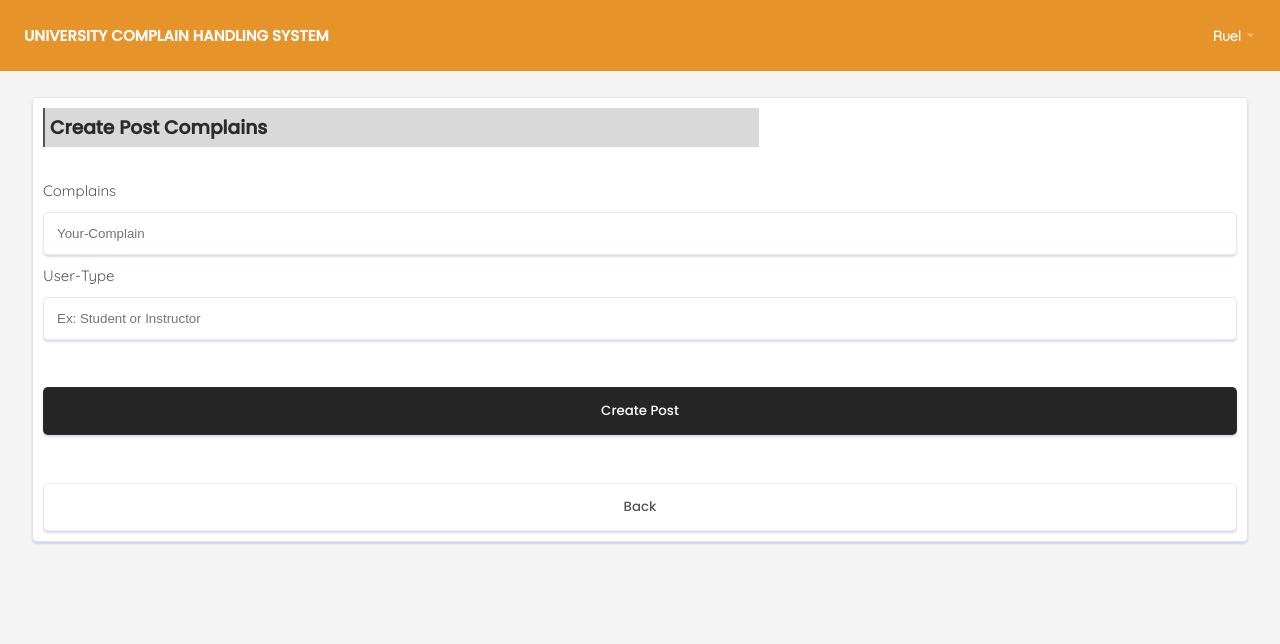
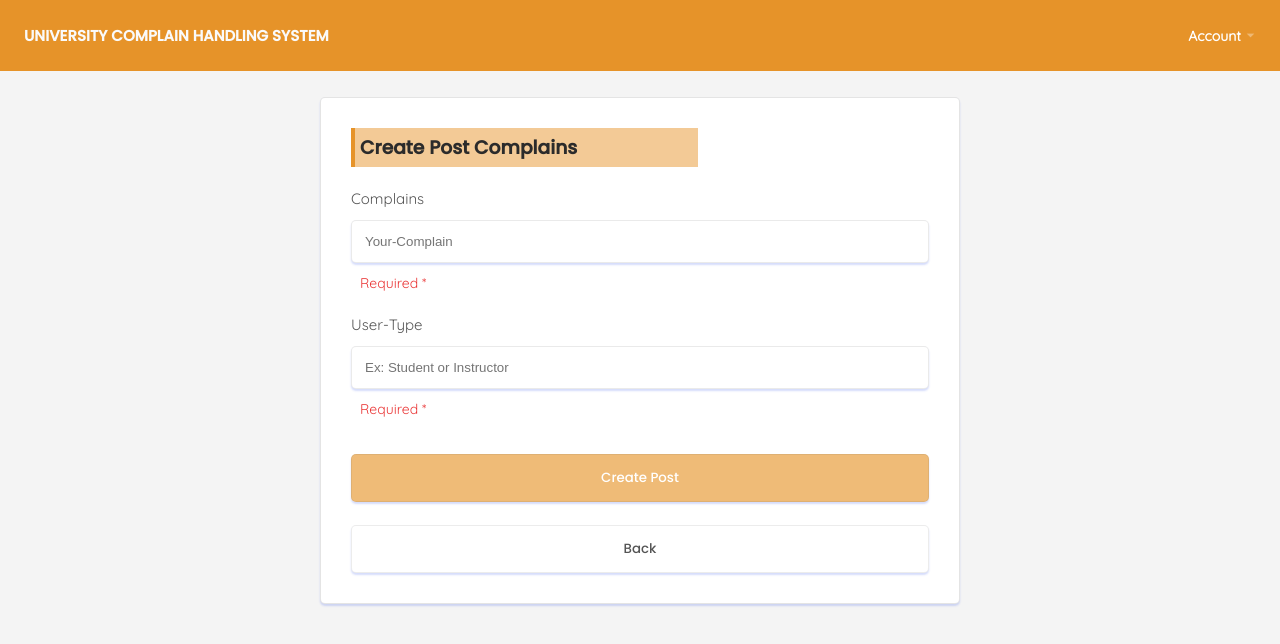
Before and after one commit to baldo123-ruel/FINAL-PROJECT-IP2, an Angular app: page /post in a window 1280 px wide. Shown: the top 644 px of the page. Built offline with nearby package versions, Linux system fonts and the light colour scheme.

Commit message:
FormValidations

```diff
--- a/src/app/Complainmodules/ClientSide/clientmodule/client-module.ts
+++ b/src/app/Complainmodules/ClientSide/clientmodule/client-module.ts
@@ -1,6 +1,6 @@
 import { NgModule } from '@angular/core';
 import { CommonModule } from '@angular/common';
-
+import {FormsModule} from '@angular/forms'
 import {ComplainListComponent} from '../components/complain-list/complain-list.component';
 import {CreatepostComponent} from '../components/createpost/createpost.component';
 import {FooterComponent} from '../components/footer/footer.component';
@@ -31,7 +31,8 @@ import {SuggestionsComponent} from '../components/suggestions/suggestions.compon
   ],
   imports: [
    CommonModule,
-   ClientRoutingModule
+   ClientRoutingModule,
+   FormsModule
   ]
 })
 export class ClientModule { }
--- a/src/app/Complainmodules/ClientSide/components/createpost/createpost.component.css
+++ b/src/app/Complainmodules/ClientSide/components/createpost/createpost.component.css
@@ -74,6 +74,18 @@
     background-color: #262626;
     border: 1px solid rgba(85, 85, 85, 0.108);
 }
+.form .btn-disabled{
+    width: 100%;
+    margin-top: 4%;
+    border-radius: 5px;
+    cursor: pointer;
+    padding: 13px;
+    color: #fff;
+    box-shadow: 0 2px 2px 0 RGB(43 80 237 / 20%);
+    font-family: 'Poppins', sans-serif;
+    background-color: #909090;
+    border: 1px solid rgba(85, 85, 85, 0.108);
+}
 .form .btn-light{
     width: 100%;
     cursor: pointer;
@@ -86,3 +98,34 @@
     background-color: #ffffff;
     border: 1px solid rgba(85, 85, 85, 0.108);
 }
+.btn:invalid{
+    background-color: #fff;
+}
+.alert{
+    color: rgb(234, 56, 56);
+    font-family:'Quicksand', sans-serif ;
+    padding-left: 9px;
+    font-size: 14px;
+}
+@media only screen and (min-width: 1000px) {
+   .box-container {
+     width: 50%;
+     padding: 30px;
+   }
+   .form .btn{
+     background: #e69329;
+   }
+   .title{
+    font-family: 'Poppins', sans-serif;
+    color: rgb(43, 43, 43);
+    padding: 5px 5px;
+    width: 60%;
+    background: #e694297d;
+    border-left: 4px solid #e69329;
+    margin-bottom: 2%;
+   }
+   .form .btn-disabled{
+      background: #e69429a1;
+  }
+
+}
--- a/src/app/Complainmodules/ClientSide/components/createpost/createpost.component.html
+++ b/src/app/Complainmodules/ClientSide/components/createpost/createpost.component.html
@@ -1,18 +1,33 @@
 <div class="post-container">
     <div class="box-container">
         <h3 class="title">Create Post Complains</h3>
-        <form class="myform" action="">
+        <form class="myform" #form="ngForm" (ngSubmit)="onSubmit(form)">
             <div class="form">
                 <label for="">Complains</label>
-               <input type="text" name="complain"placeholder="Your-Complain" id="complain">
+                <input type="text"
+                       ngModel required
+                       #complaintext="ngModel"
+                       name="complaintext"
+                       class="form-control"
+                       placeholder="Your-Complain"
+                       id="complaintext">
+                <p class="alert"*ngIf="complaintext.untouched">Required *</p>
             </div>
             <div class="form">
                 <label for="">User-Type</label>
-               <input type="text" name="usertyp" placeholder="Ex: Student or Instructor" id="usertyp">
+                <input type="text"
+                       ngModel required
+                       #usertyp="ngModel"
+                       name="usertyp"
+                       placeholder="Ex: Student or Instructor"
+                       id="usertyp">
+                       <p class="alert" *ngIf="usertyp.untouched">Required *</p>
             </div>
+
             <div class="form">
-                <button type="button" class="btn">Create Post</button>
-                <button type="button"class="btn-light" routerLink="/">Back</button>
+                <button type="submit" class="btn-disabled" *ngIf="form.invalid">Create Post</button>
+                <button type="submit" class="btn" *ngIf="form.valid">Create Post</button>
+                <button type="button" class="btn-light" routerLink="/">Back</button>
             </div>
         </form>
     </div>
--- a/src/app/Complainmodules/ClientSide/components/createpost/createpost.component.ts
+++ b/src/app/Complainmodules/ClientSide/components/createpost/createpost.component.ts
@@ -1,4 +1,5 @@
 import { Component, OnInit } from '@angular/core';
+import { NgForm } from '@angular/forms';
 
 @Component({
   selector: 'app-createpost',
@@ -11,5 +12,7 @@ export class CreatepostComponent implements OnInit {
 
   ngOnInit(): void {
   }
-
+  onSubmit(form: NgForm){
+     console.log(form.value);
+  }
 }
--- a/src/app/Complainmodules/ClientSide/components/header/header.component.css
+++ b/src/app/Complainmodules/ClientSide/components/header/header.component.css
@@ -14,7 +14,9 @@
     --font2: 'Quicksand', sans-serif;
 }
 .header-coontainer{
-    position: relative;
+    position: sticky;
+    top: 0%;
+    z-index: 100;
     width: 100%;
     padding: 10px;
     background-color: #fff;
--- a/src/app/Complainmodules/ClientSide/components/header/header.component.html
+++ b/src/app/Complainmodules/ClientSide/components/header/header.component.html
@@ -3,7 +3,7 @@
         <h4>UNIVERSITY COMPLAIN HANDLING SYSTEM</h4>
     </div>
     <div class="user-info">
-        <h4>Ruel</h4>
+        <h4>Account</h4>
         <span class="material-symbols-outlined">
             arrow_drop_down
         </span>
```
Lines whose indentation alone changed are shown as unchanged.
